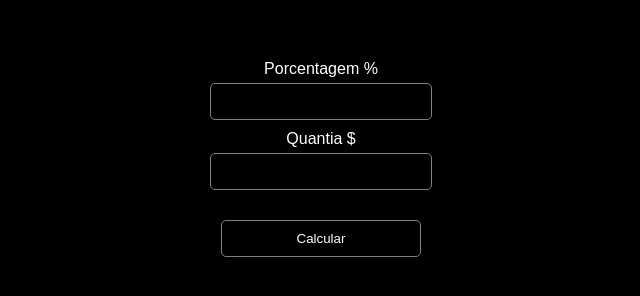
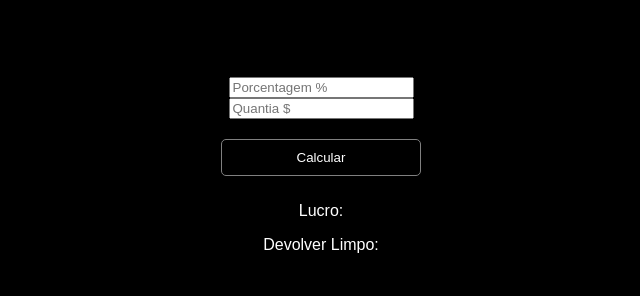
Before and after one commit to gustavoUlisses/yakuza, a plain HTML site: page index.html in a window 1280 px wide. Shown: the part 306-602 px from the top of the page, without its empty margins (319-959 px from the left). Drawn offline with Linux system fonts and the light colour scheme.

Commit message:
Update index.html

```diff
--- a/index.html
+++ b/index.html
@@ -1,28 +1,33 @@
 <!DOCTYPE html>
-<html lang="en">
+<html lang="pt-BR">
 
 <head>
-  <meta charset="UTF-8">
-  <meta name="viewport" content="width=device-width, initial-scale=1.0">
-  <link rel="stylesheet" href="style.css">
-  <title>Calculadora de Porcentagem</title>
+    <meta charset="UTF-8">
+    <meta name="viewport" content="width=device-width, initial-scale=1.0">
+    <link rel="stylesheet" href="style.css">
+    <title>YakuzaFin</title>
 </head>
 
 <body>
+    <div class="container">
+        <img src="logo.png" alt="Logo">
+        <form id="calc-form">
+            <div class="input-group">
 
-  <div class="container">
-    <img src="logo.png" alt="Logo Yakuza">
-    <div class="form">
-      <label for="percentage">Porcentagem %</label>
-      <input type="number" id="percentage" max="30" min="0">
-      <label for="number">Quantia $</label>
-      <input type="number" id="number">
-      <button id="calculate">Calcular</button>
+                <input type="text" id="percentage-input" placeholder="Porcentagem %" />
+            </div>
+            <div class="input-group">
+
+                <input type="text" id="value-input" placeholder="Quantia $" />
+            </div>
+            <button type="button" id="calculate-btn">Calcular</button>
+        </form>
+        <div id="result-container">
+            <p>Lucro: <span id="profit-result"></span></p>
+            <p>Devolver Limpo: <span id="client-result"></span></p>
+        </div>
     </div>
-    <div id="result"></div>
-  </div>
-
-  <script src="script.js"></script>
+    <script src="script.js"></script>
 </body>
 
 </html>
```
